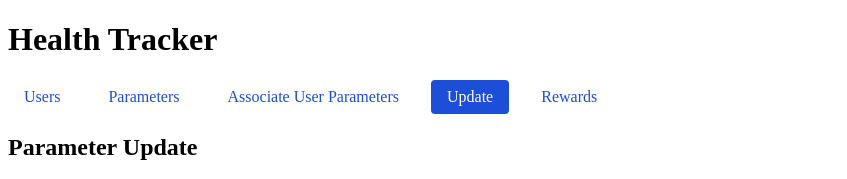
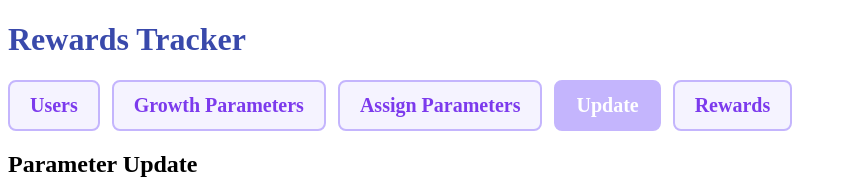
Before and after one commit to mrunmayeegithubprojects/health-tracker-ui, a React (Vite) app: page /update in a window 1280 px wide. Shown: the top 179 px of the page, without its empty margins (0-847 px from the left). Built offline with nearby package versions, Linux system fonts and the light colour scheme; no server answers.

Commit message:
Adding Landing page

```diff
--- a/src/App.jsx
+++ b/src/App.jsx
@@ -1,24 +1,38 @@
 import React from "react";
-import { BrowserRouter as Router, Route, Routes, NavLink } from "react-router-dom";
+import {
+  BrowserRouter as Router,
+  Route,
+  Routes,
+  NavLink,
+  Link,
+} from "react-router-dom";
 import Users from "./components/Users";
 import Parameters from "./components/Parameters";
 import UserParameters from "./components/UserParameters";
 import Update from "./components/Update";
 import Rewards from "./components/Rewards";
+import LandingPage from "./components/LandingPage";
 
 export default function App() {
   return (
     <Router>
       <div className="p-4">
-        <h1 className="text-2xl font-bold mb-4">Health Tracker</h1>
-        <nav className="navbar">
-          <NavLink to="/users" className={({ isActive }) => isActive ? "active" : ""}>Users</NavLink>
-          <NavLink to="/parameters" className={({ isActive }) => isActive ? "active" : ""}>Parameters</NavLink>
-          <NavLink to="/user-parameters" className={({ isActive }) => isActive ? "active" : ""}>Associate User Parameters</NavLink>
-          <NavLink to="/update" className={({ isActive }) => isActive ? "active" : ""}>Update</NavLink>
-          <NavLink to="/rewards" className={({ isActive }) => isActive ? "active" : ""}>Rewards</NavLink>
+        <h1 className="text-2xl font-bold mb-4">
+          <Link to="/" style={{ textDecoration: "none", color: "#3949ab" }}>
+            Rewards Tracker
+          </Link>
+        </h1>
+
+        <nav className="navbar" style={{ marginBottom: "16px" }}>
+          <NavLink to="/users" className={({ isActive }) => (isActive ? "active" : "")}>Users</NavLink>
+          <NavLink to="/parameters" className={({ isActive }) => (isActive ? "active" : "")}>Growth Parameters</NavLink>
+          <NavLink to="/user-parameters" className={({ isActive }) => (isActive ? "active" : "")}>Assign Parameters</NavLink>
+          <NavLink to="/update" className={({ isActive }) => (isActive ? "active" : "")}>Update</NavLink>
+          <NavLink to="/rewards" className={({ isActive }) => (isActive ? "active" : "")}>Rewards</NavLink>
         </nav>
+
         <Routes>
+          <Route path="/" element={<LandingPage />} />
           <Route path="/users" element={<Users />} />
           <Route path="/parameters" element={<Parameters />} />
           <Route path="/user-parameters" element={<UserParameters />} />
--- /dev/null
+++ b/src/components/LandingPage.css
@@ -0,0 +1,92 @@
+.landing-container {
+  padding: 24px;
+  font-family: 'Segoe UI', sans-serif;
+  background-color: #f9f9f9;
+  min-height: 100vh;
+  display: flex;
+  flex-direction: column;
+  align-items: center;
+}
+
+.intro-text {
+  font-size: 1.5rem;
+  color: #333;
+  margin-bottom: 32px;
+  text-align: center;
+  padding: 0 20px;
+  max-width: 700px;
+  line-height: 1.7;
+}
+
+.features-section {
+  display: flex;
+  flex-direction: column;
+  gap: 18px;
+  width: 100%;
+  max-width: 600px;
+  padding: 10px;
+  flex-grow: 1;
+}
+
+/* 📦 Card look - no changes, just font bump */
+.feature-card {
+  background: white;
+  border-radius: 10px;
+  box-shadow: 0 2px 6px rgba(0, 0, 0, 0.08);
+  padding: 24px;
+  cursor: pointer;
+  transition: box-shadow 0.2s ease, transform 0.2s ease;
+}
+
+.feature-card:hover {
+  box-shadow: 0 4px 12px rgba(124, 58, 237, 0.15);
+  transform: translateY(-2px);
+}
+
+.feature-card h3 {
+  font-size: 1.5rem;
+  margin-bottom: 10px;
+  color: #1a237e;
+}
+
+.feature-card p {
+  font-size: 1.2rem;
+  color: #444;
+  line-height: 1.6;
+}
+
+.landing-footer {
+  margin-top: auto;
+  font-size: 1.1rem;
+  color: #555;
+  text-align: center;
+  padding-top: 24px;
+}
+
+/* 📱 Mobile Optimization */
+@media (max-width: 480px) {
+  .landing-container {
+    padding: 20px;
+  }
+
+  .intro-text {
+    font-size: 1.4rem;
+    padding: 0 10px;
+  }
+
+  .feature-card {
+    padding: 20px;
+  }
+
+  .feature-card h3 {
+    font-size: 1.5rem;
+  }
+
+  .feature-card p {
+    font-size: 1.2rem;
+  }
+
+  .landing-footer {
+    font-size: 1rem;
+  }
+}
--- a/src/index.css
+++ b/src/index.css
@@ -1,19 +1,45 @@
-/* Basic styling for navigation links */
+/* 🌸 Dusty Lavender Navigation Tabs */
 .navbar {
   display: flex;
-  gap: 16px; /* spacing between links */
+  flex-wrap: wrap;
+  gap: 12px;
   margin-bottom: 20px;
+  justify-content: flex-start;
 }
 
+/* Default tab look */
 .navbar a {
   text-decoration: none;
-  padding: 8px 16px;
-  border-radius: 4px;
-  color: #1d4ed8; /* blue */
-  font-weight: 500;
+  padding: 12px 20px;
+  border: 2px solid #c4b5fd;           /* dusty lavender */
+  border-radius: 8px;
+  color: #7c3aed;                      /* rich lavender text */
+  font-weight: 600;
+  font-size: 1.25rem;
+  transition: all 0.2s ease-in-out;
+  background-color: #f5f3ff;           /* very soft background */
 }
 
+/* Hover effect */
+.navbar a:hover {
+  background-color: #ede9fe;
+  transform: translateY(-1px);
+}
+
+/* Active tab */
 .navbar a.active {
-  background-color: #1d4ed8;
+  background-color: #c4b5fd;
   color: white;
+  border-color: #c4b5fd;
+  font-weight: 700;
 }
+
+/* 📱 Mobile optimization */
+@media (max-width: 480px) {
+  .navbar a {
+    font-size: 1.4rem;
+    padding: 14px 18px;
+    flex-grow: 1;
+    text-align: center;
+  }
+}
```
